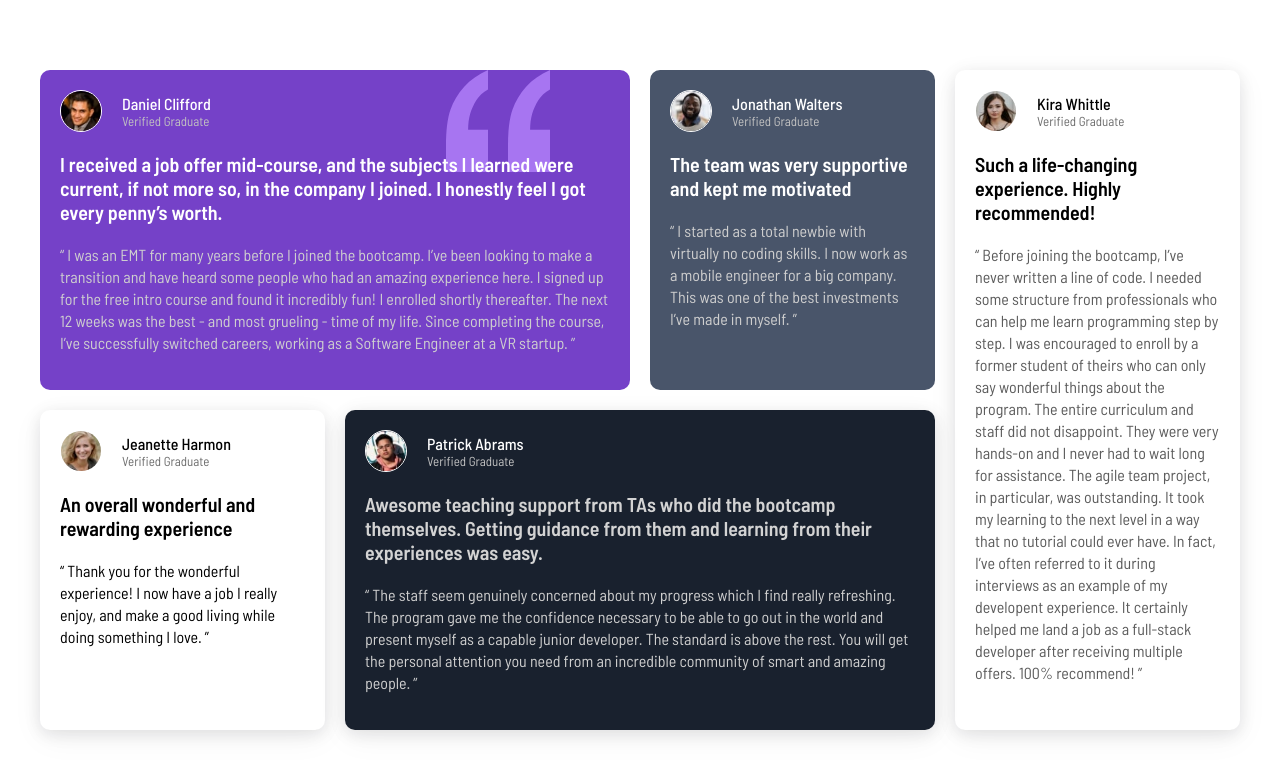
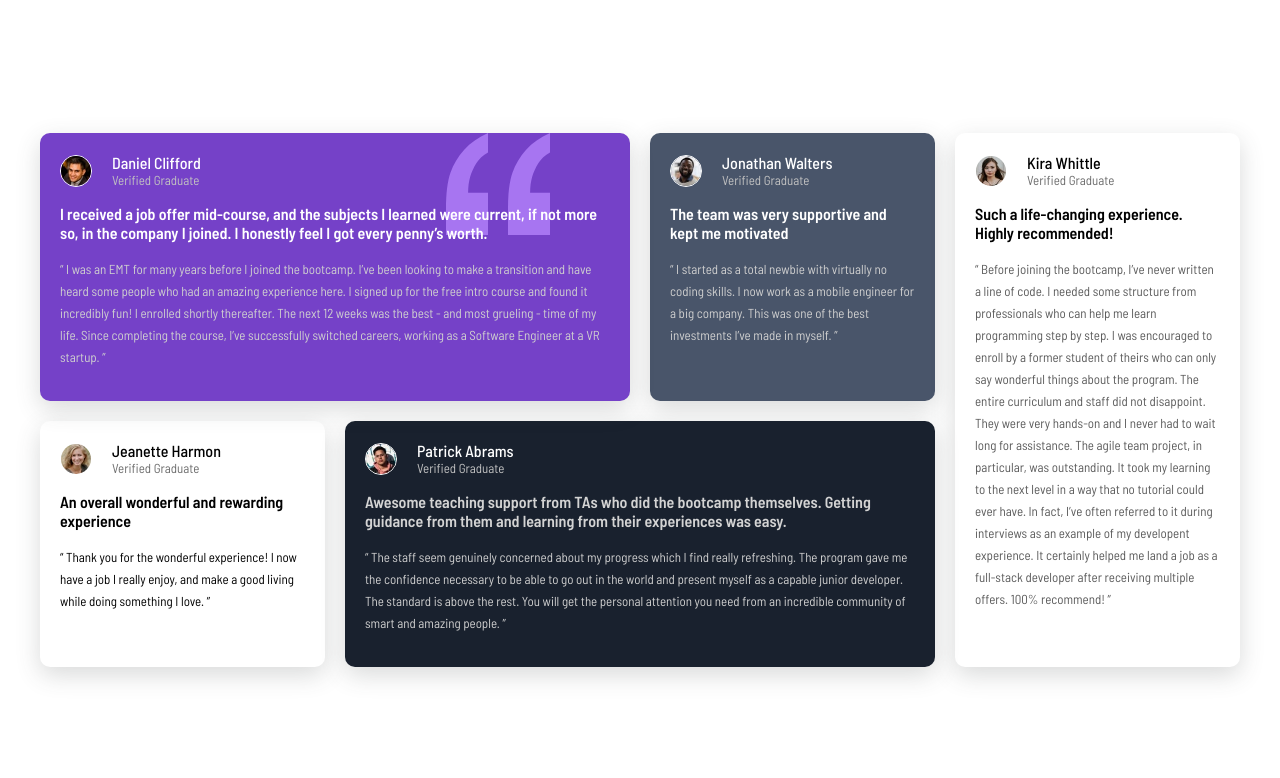
Before and after one commit to bobaSohaib/Testimonials-grid-section, a plain HTML site: page index.html in a window 1280 px wide. Drawn offline with Linux system fonts and the light colour scheme.

Commit message:
Update styles.css

```diff
--- a/styles.css
+++ b/styles.css
@@ -34,7 +34,7 @@ body{
 .name-box img{
     border-radius: 50%;
     border: solid white 1px;
-    width: 40px;
+    width: 30px;
 }
 .name-box p{
     margin: 0;
@@ -50,23 +50,25 @@ body{
     font-weight: 500;
 }
 .main-p{
-    font-size: 20px;
+    font-size: 16px;
     font-weight: 600;
 }
 .sub-p{
-    font-size: 16px;
+    font-size: 13px;
     line-height: 22px;
     color: hsl(0, 0%, 81%) !important;
 }
 .purple{
     grid-column: 2 span;
+    box-shadow: rgba(64, 68, 72, 0.2) 0px 8px 24px;
 }
 .grey{
     background-color: #49556A;
+    box-shadow: rgba(64, 68, 72, 0.2) 0px 8px 24px;
 }
 .black{
     grid-column: 2 span;
-    box-shadow: rgba(17, 17, 26, 0.1) 0px 4px 16px, rgba(17, 17, 26, 0.05) 0px 8px 32px;
+    box-shadow: rgba(64, 68, 72, 0.2) 0px 8px 24px;
 }
 .black .main-p{
     color: #d3d3d3;
@@ -74,11 +76,11 @@ body{
 #kira{
     background-color: white;
     grid-row: 2 span;
-    box-shadow: rgba(17, 17, 26, 0.1) 0px 4px 16px, rgba(17, 17, 26, 0.05) 0px 8px 32px;
+    box-shadow: rgba(64, 68, 72, 0.2) 0px 8px 24px;
 }
 .white{
     background-color: white;
-    box-shadow: rgba(17, 17, 26, 0.1) 0px 4px 16px, rgba(17, 17, 26, 0.05) 0px 8px 32px;
+    box-shadow: rgba(64, 68, 72, 0.2) 0px 8px 24px;
 }
 .white p,#kira p{
     color: black !important;
@@ -88,6 +90,7 @@ body{
 }
 .black{
     background-color: hsl(219, 29%, 14%);
+    box-shadow: rgba(64, 68, 72, 0.2) 0px 8px 24px;
 }
 @media (max-width:900px){
     body{
```
